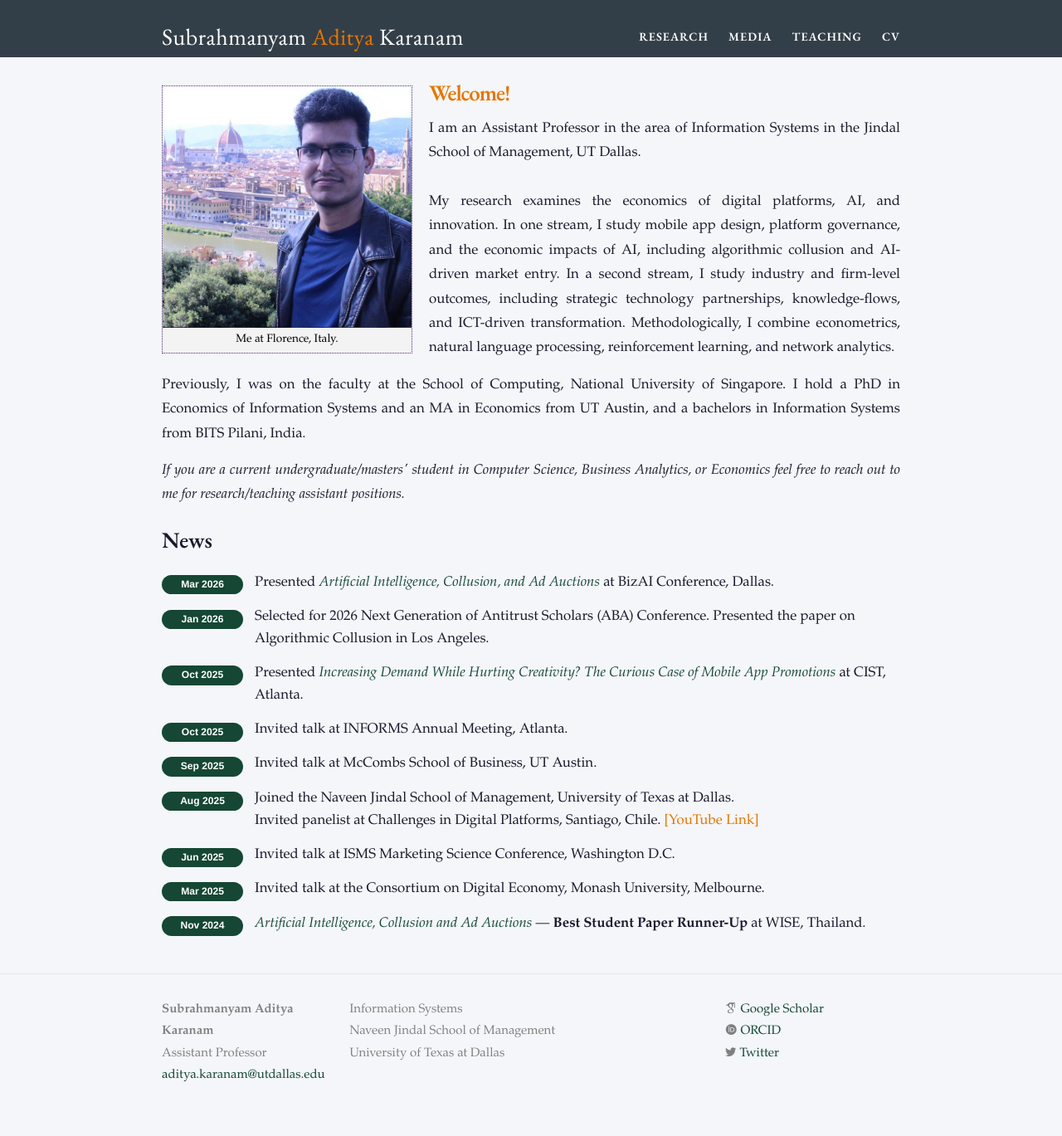
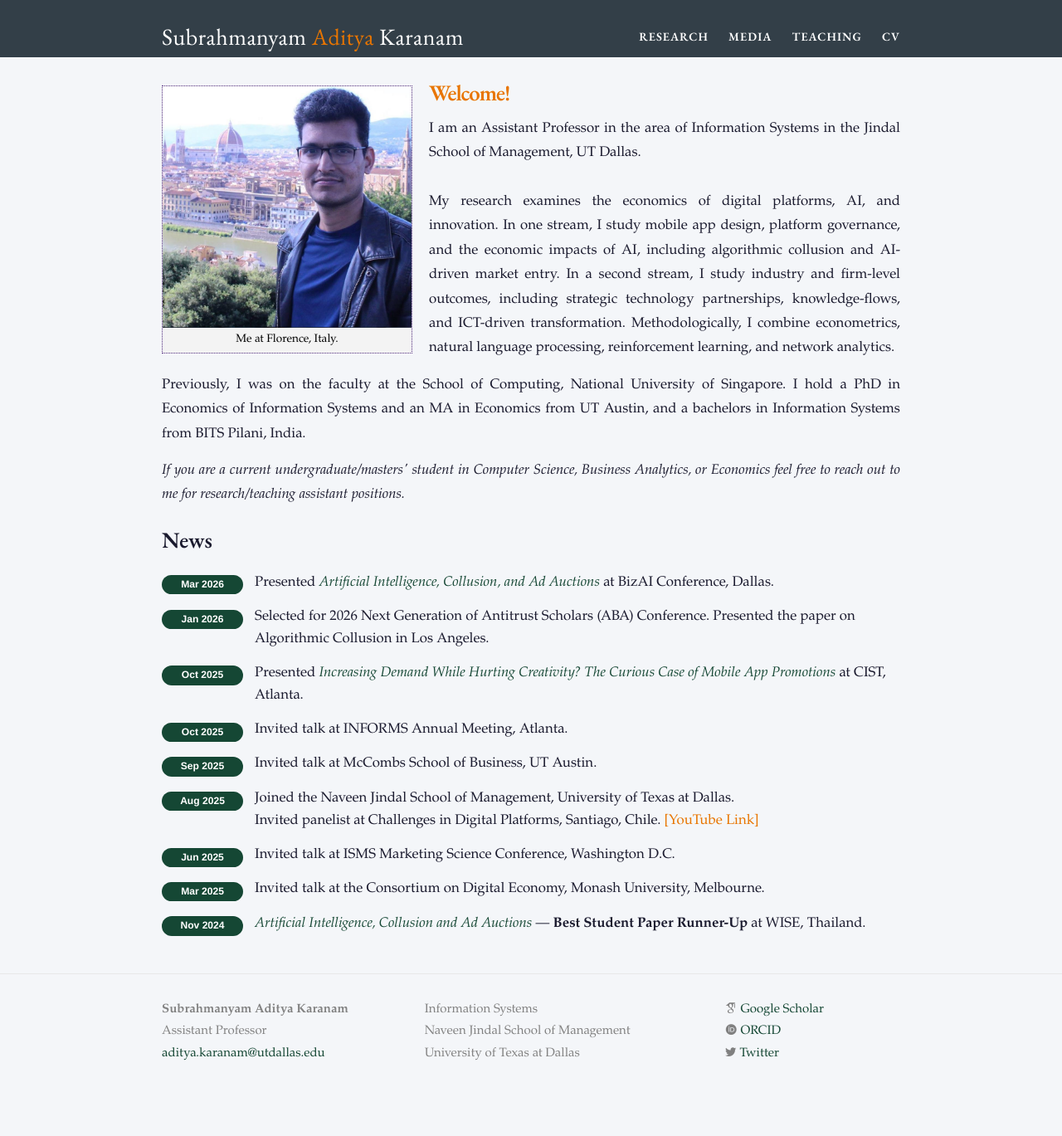
Before and after one commit to askaranam/askaranam.github.io, a Jekyll site: the page built from index.html, in a window 1280 px wide. Shown: the whole page at 83% size. Built offline with Jekyll 4.4.1, drawn with Linux system fonts in a browser that asks for light colours; nearby versions of some CDN libraries; some web fonts are replaced; after the commit the page ends 1343 px from its top, so only the background shows below that.

Commit message:
Update _layout.scss

```diff
--- a/_sass/_layout.scss
+++ b/_sass/_layout.scss
@@ -101,15 +101,14 @@
     margin-bottom: $spacing-unit / 2;
     padding-left: $spacing-unit / 2;
 }
-
 .footer-col-1 {
-    width: -webkit-calc(25% - (#{$spacing-unit} / 2));
-    width:         calc(25% - (#{$spacing-unit} / 2));
+    width: -webkit-calc(35% - (#{$spacing-unit} / 2));
+    width:         calc(35% - (#{$spacing-unit} / 2));
 }
 
 .footer-col-2 {
-    width: -webkit-calc(50% - (#{$spacing-unit} / 2));
-    width:         calc(50% - (#{$spacing-unit} / 2));
+    width: -webkit-calc(40% - (#{$spacing-unit} / 2));
+    width:         calc(40% - (#{$spacing-unit} / 2));
 }
 
 .footer-col-3 {
```
